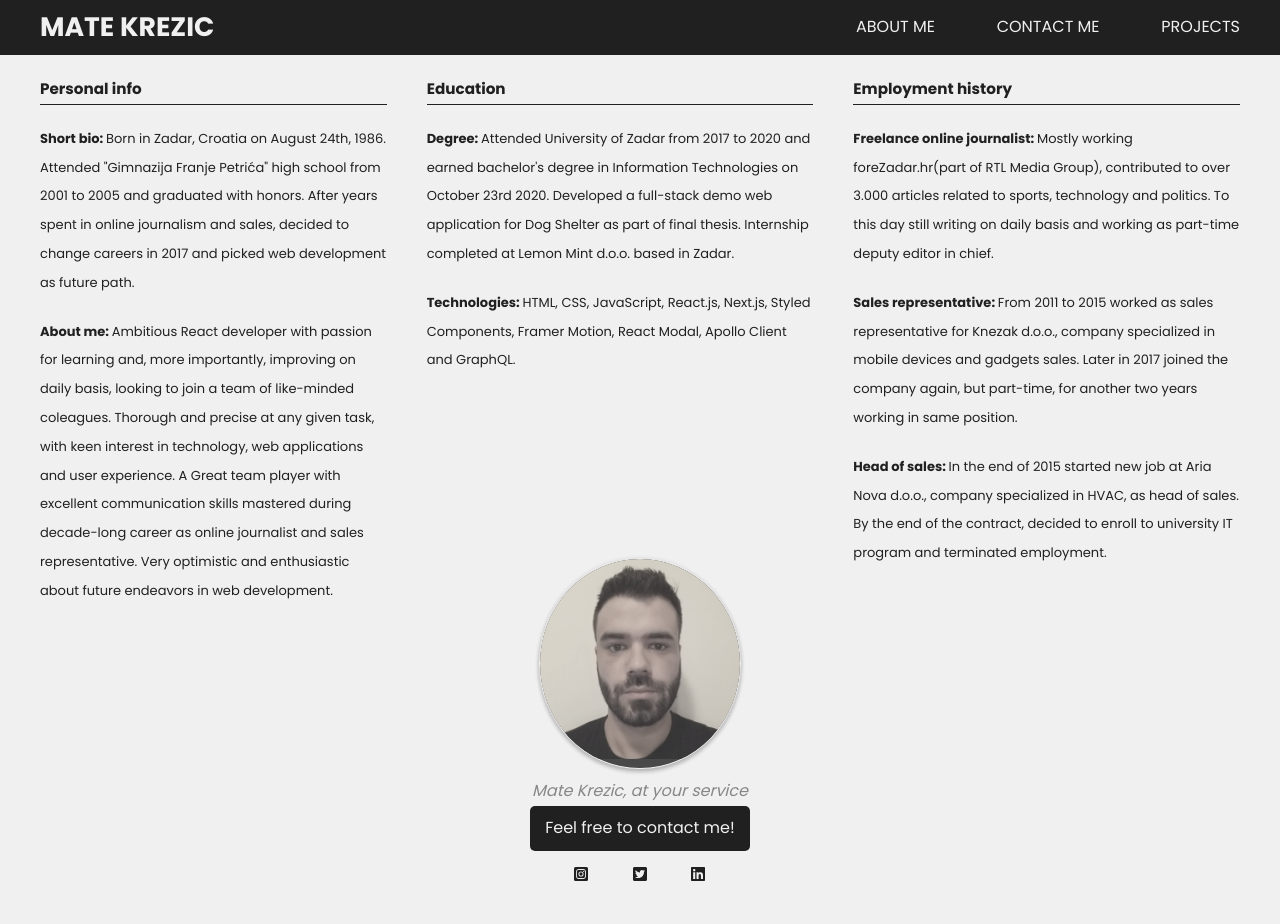
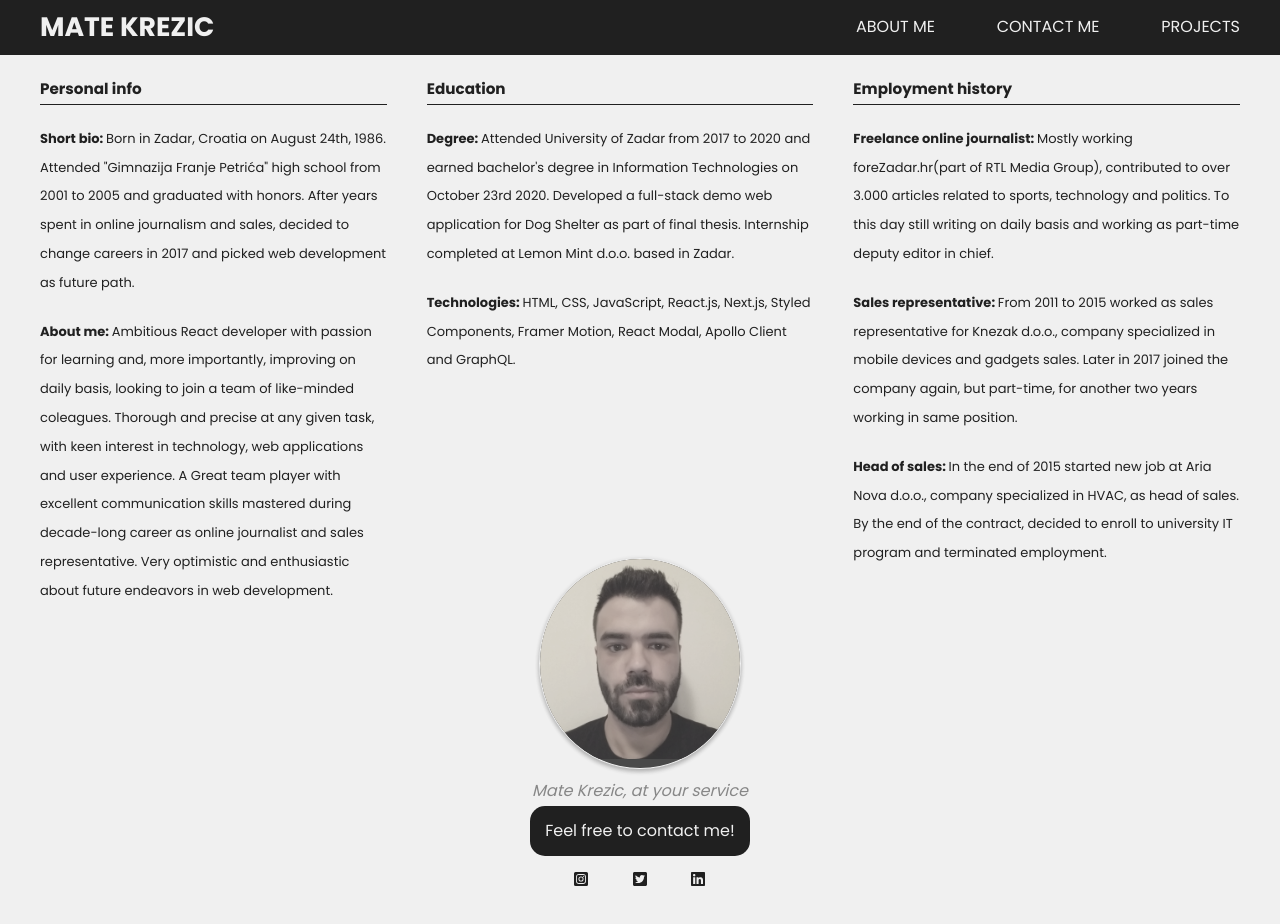
Before and after one commit to unizdmate/portfolio-redesign, a Next.js app: page /about in a window 1280 px wide. Shown: the top 924 px of the page. Built offline with nearby package versions, Linux system fonts and the light colour scheme.

Commit message:
fixed btn styles in aboutme component

```diff
--- a/components/AboutmeComponent.js
+++ b/components/AboutmeComponent.js
@@ -20,6 +20,7 @@ import {
   AboutTextCenter,
   AboutMeTextRight,
 } from "../data/texts";
+
 const AboutmeComponent = () => {
   return (
     <motion.div className={styles.aboutme__page}>
--- a/styles/AboutmeComponent.module.css
+++ b/styles/AboutmeComponent.module.css
@@ -75,9 +75,9 @@
 
 .contact__btn {
   width: 220px;
-  height: 45px;
+  height: 50px;
   margin-bottom: 10px;
-  border-radius: 5px;
+  border-radius: 15px;
   display: flex;
   align-items: center;
   justify-content: center;
```
